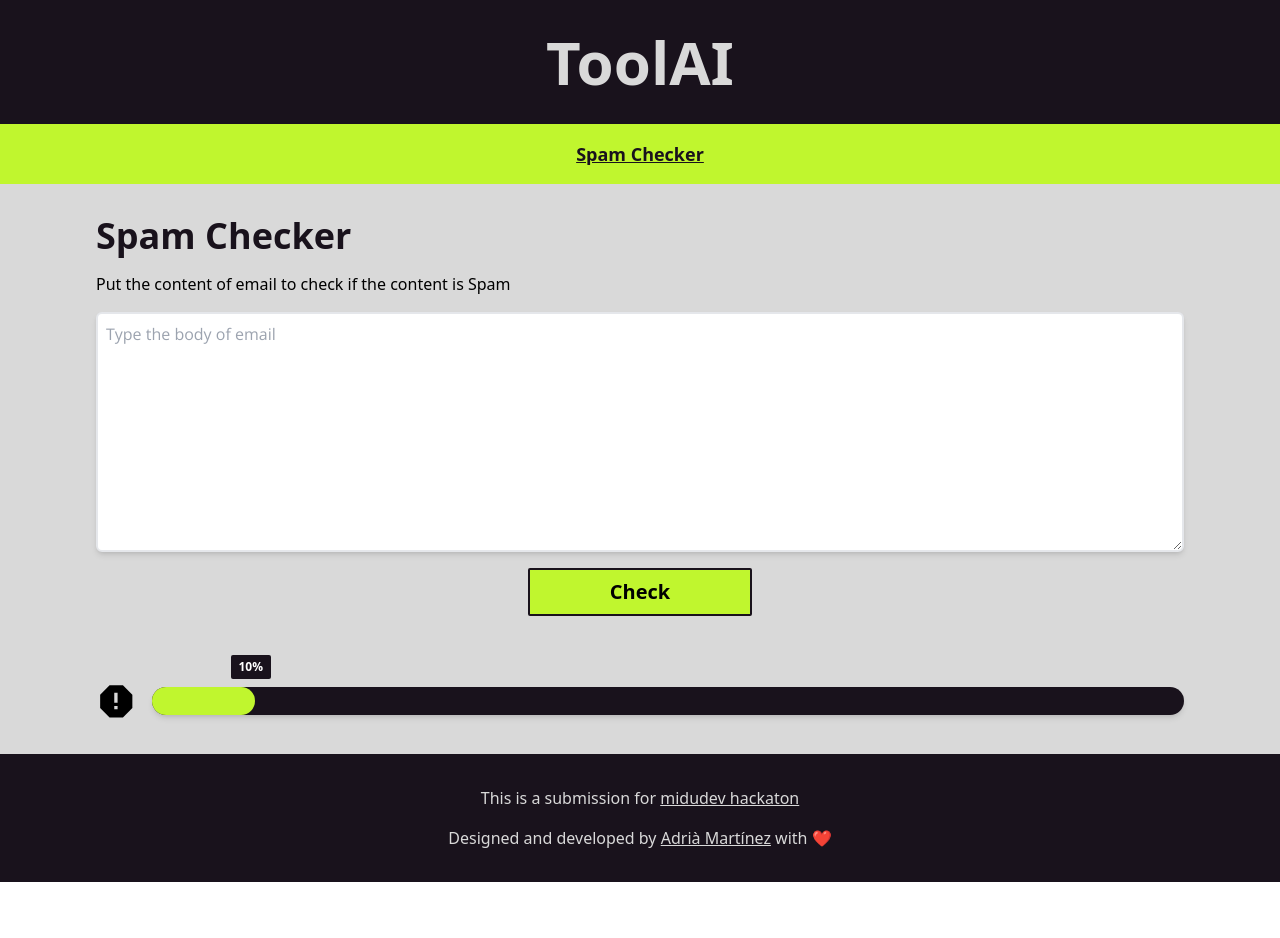
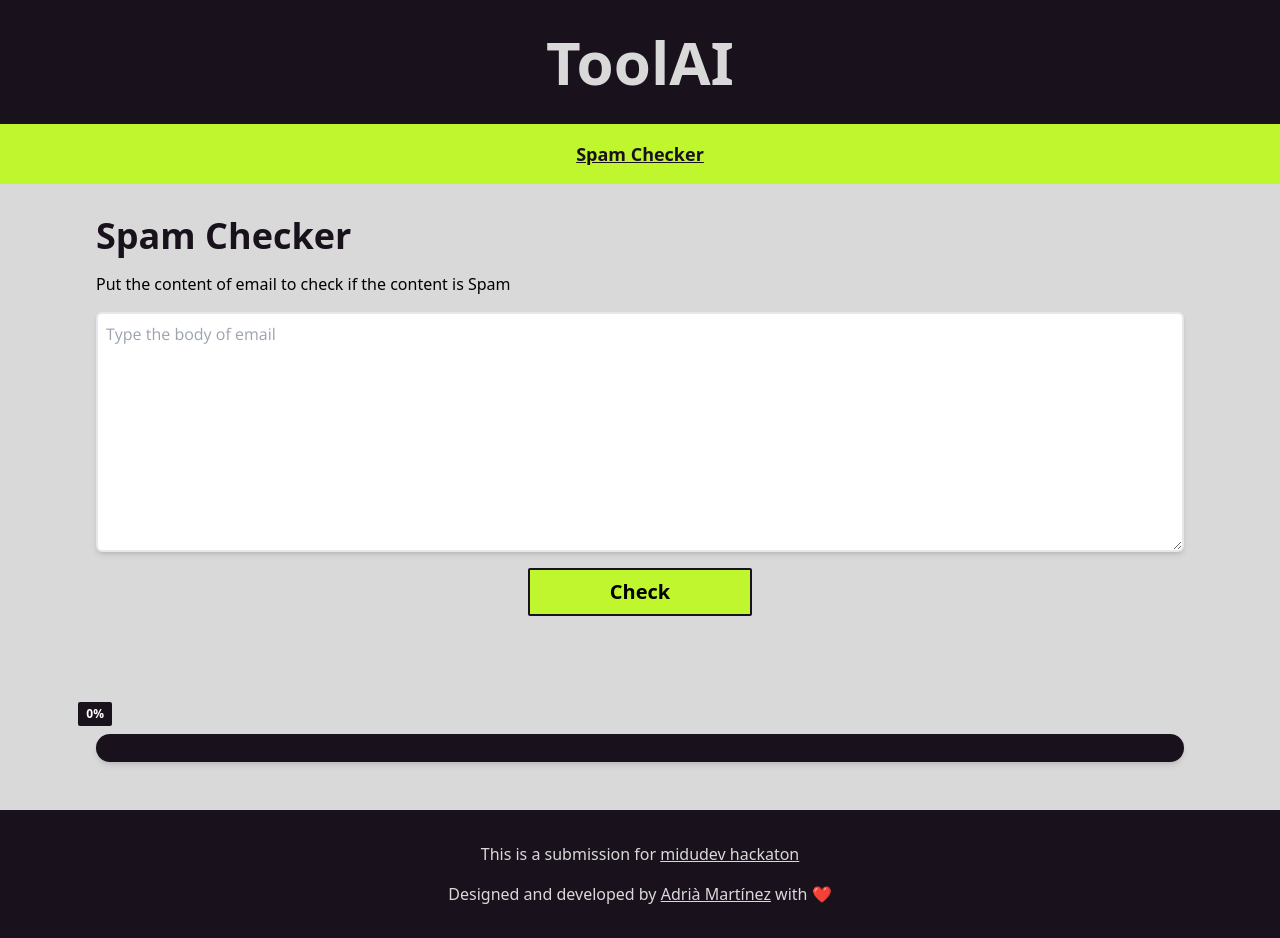
Before and after one commit to Jacky16/tool-ai, a React (Create React App) app: page /tools/spam-checker in a window 1280 px wide. Before the commit the page ends 882 px from the top, so only its background shows below. Built offline with nearby package versions, Linux system fonts and the light colour scheme; no server answers.

Commit message:
Add implementation of checkEmailSpam on SpamCheckerSpam page

```diff
--- a/package.json
+++ b/package.json
@@ -14,7 +14,7 @@
     "@types/react-dom": "^18.0.10",
     "react": "^18.2.0",
     "react-dom": "^18.2.0",
-    "react-icons": "^4.7.1",
+    "react-loader-spinner": "^5.3.4",
     "react-redux": "^8.0.5",
     "react-router-dom": "^6.8.0",
     "react-scripts": "5.0.1",
@@ -51,7 +51,6 @@
   "devDependencies": {
     "@faker-js/faker": "^7.6.0",
     "faker": "^6.6.6",
-    "fisher": "^0.2.0",
     "fishery": "^2.2.2",
     "husky": "^8.0.0",
     "msw": "^1.0.0",
--- a/src/pages/SpamCheckerPage/SpamCheckerPage.tsx
+++ b/src/pages/SpamCheckerPage/SpamCheckerPage.tsx
@@ -2,20 +2,33 @@ import { useState } from "react";
 import Button from "../../components/Button/Button";
 import ProgressBar from "../../components/ProgressBar/ProgressBar";
 import TextArea from "../../components/TextArea/TextArea";
-
-import { RiSpam2Fill } from "react-icons/ri";
+import useApi from "../../hooks/useApi/useApi";
+import { useAppSelector } from "../../redux/hooks";
+import { Bars } from "react-loader-spinner";
 
 const SpamCheckerPage = () => {
-  const [, setTextAreaValue] = useState<string>("");
+  const { checkEmailSpam } = useApi();
+  const {
+    tools: {
+      emailSpamChecker: { prediction, confidence },
+    },
+    ui: { isLoading },
+  } = useAppSelector((state) => state);
+
+  const [textAreaValue, setTextAreaValue] = useState<string>("");
 
   const handleChange = (value: string) => {
     setTextAreaValue(value);
   };
 
-  const handleCheck = () => {};
+  const handleCheck = () => {
+    if (textAreaValue.length === 0) return;
+
+    checkEmailSpam(textAreaValue);
+  };
 
   return (
-    <section className="flex flex-col gap-16">
+    <section className="flex flex-col gap-10">
       <div className="flex flex-col gap-4">
         <h2 className="text-4xl font-bold text-left text-background">
           Spam Checker
@@ -25,9 +38,22 @@ const SpamCheckerPage = () => {
 
         <Button text={"Check"} onClick={handleCheck}></Button>
       </div>
-      <div className="flex items-center gap-4">
-        <RiSpam2Fill size={42} />
-        <ProgressBar value={10} />
+
+      <div className="h-[38px]">
+        <Bars
+          height="38"
+          width="38"
+          color="#19121C"
+          ariaLabel="bars-loading"
+          wrapperClass="flex justify-center"
+          visible={isLoading}
+        />
+      </div>
+      <div className="flex flex-col gap-4">
+        <ProgressBar value={confidence * 100} />
+        <span className="self-center uppercase text-xl font-bold">
+          {prediction}
+        </span>
       </div>
     </section>
   );
```
Also changed, not shown: 1 other file (tests, documents, lock files or other folders).
